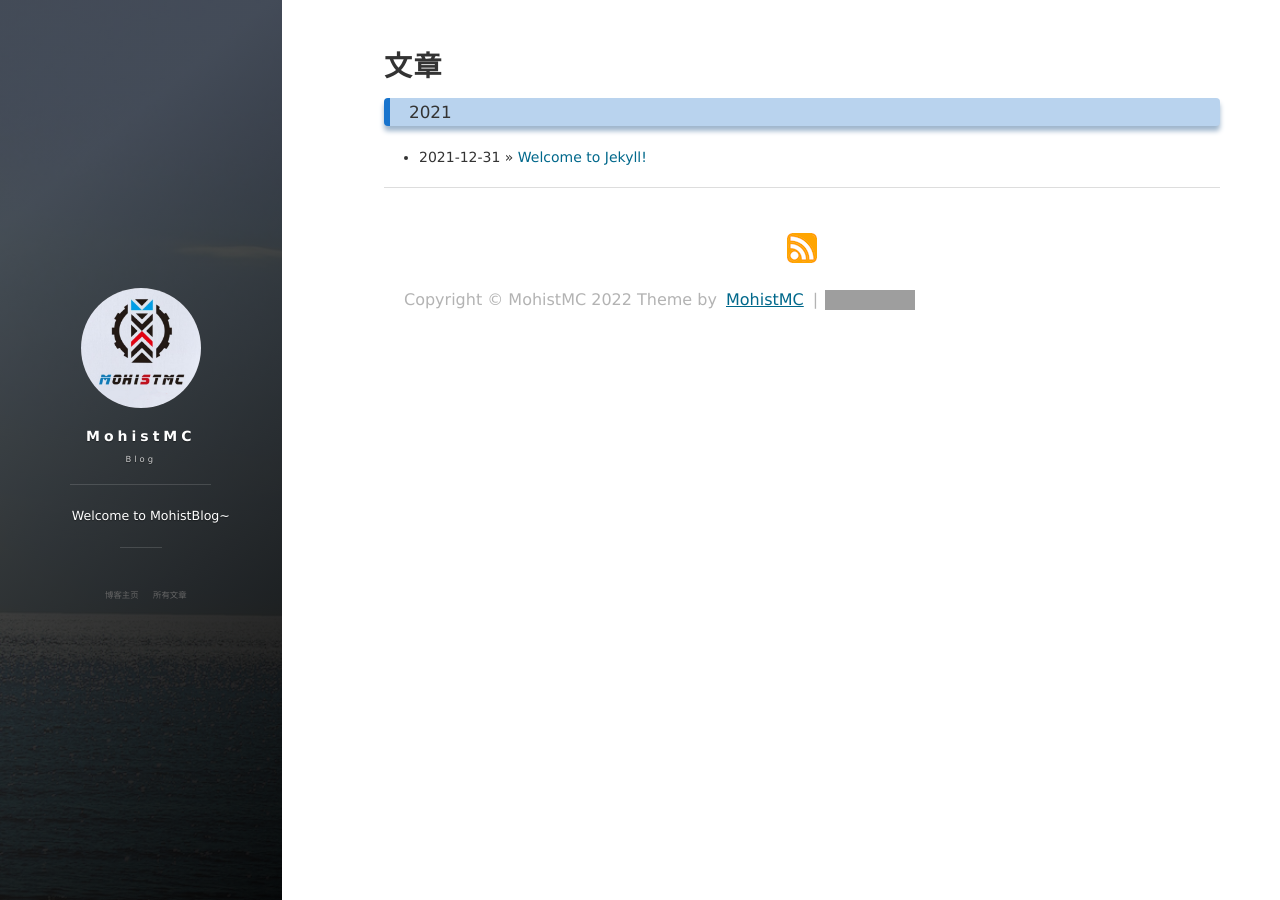
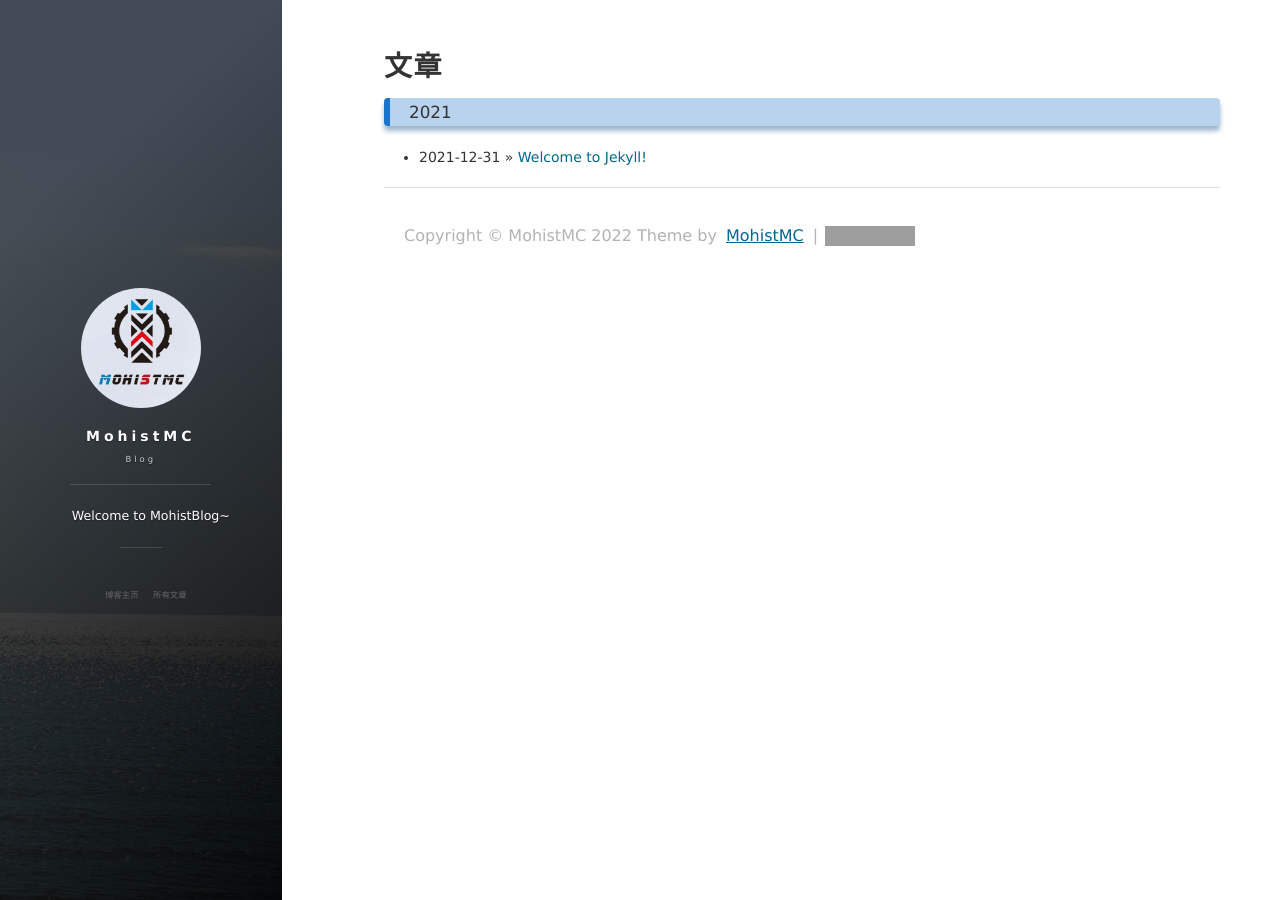
Before and after one commit to MohistMC/MohistBlog, a Jekyll site: the page built from archive.html, in a window 1280 px wide. Built offline with Jekyll 4.4.1, drawn with Linux system fonts in a browser that asks for light colours; nearby versions of some CDN libraries; comment, search, counter and statistics services are not loaded; grey boxes are pictures that could not be loaded.

Commit message:
remove RSS

```diff
--- a/_includes/footer.html
+++ b/_includes/footer.html
@@ -72,14 +72,6 @@
           </li>
           {% endif %}
 
-          <!-- RSS -->
-          <li class="navigation__item_social">
-            <a href="/feed.xml" rel="author" title="RSS" target="_blank">
-              <div class="footer-social-icon" style="background:url(/images/rss.png);"></div>
-              <span class="label">RSS</span>
-            </a>
-          </li>
-
           </ul>
         </nav>
 
```
Also changed, not shown: images/rss.png (deleted), images/weibo.png (deleted), images/zhihu.png (deleted), 9 other files.
